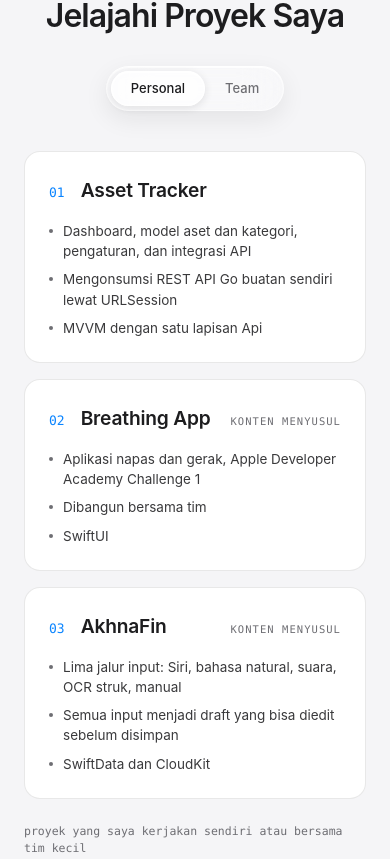
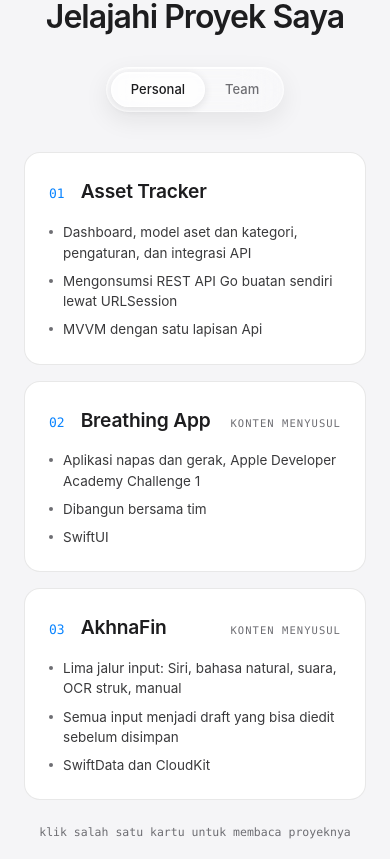
Before and after one commit to akhnafal-aban/akhnafal-aban.github.io, a React (Vite) app: page / in a window 390 px wide. Shown: the part 845-1704 px from the top of the page. Built offline with nearby package versions, Linux system fonts and the light colour scheme.

Commit message:
radical: home is a locked two-slide page, projects open in their own view with back navigation

```diff
--- a/src/App.tsx
+++ b/src/App.tsx
@@ -1,26 +1,23 @@
+import { useEffect, useState } from 'react'
 import { IntroSlide } from './slides/IntroSlide'
 import { IndexSlide } from './slides/IndexSlide'
-import { ProjectCoverSlide } from './slides/ProjectCoverSlide'
-import { MasalahSlide } from './slides/MasalahSlide'
-import { TechStackSlide } from './slides/TechStackSlide'
-import { ArsitekturSlide } from './slides/ArsitekturSlide'
-import { CodeSlide } from './slides/CodeSlide'
-import { UIGallerySlide } from './slides/UIGallerySlide'
-import { UiCodeSlide } from './slides/UiCodeSlide'
-import { EvidenceSlide } from './slides/EvidenceSlide'
+import { ProjectView } from './ProjectView'
+
+type View = { name: 'home' } | { name: 'project'; id: string }
+
 export default function App() {
-  return (
+  const [view, setView] = useState<View>({ name: 'home' })
+
+  useEffect(() => {
+    window.scrollTo(0, 0)
+  }, [view])
+
+  return view.name === 'home' ? (
     <main>
       <IntroSlide id="intro" />
-      <IndexSlide id="index" />
-      <ProjectCoverSlide id="cover-asset-tracker" />
-      <MasalahSlide id="masalah" />
-      <TechStackSlide id="stack" />
-      <ArsitekturSlide id="arsitektur" />
-      <CodeSlide id="code" />
-      <UIGallerySlide id="ui" />
-      <UiCodeSlide id="ui-code" />
-      <EvidenceSlide id="bukti" />
+      <IndexSlide id="index" onPick={(id) => setView({ name: 'project', id })} />
     </main>
+  ) : (
+    <ProjectView id={view.id} onBack={() => setView({ name: 'home' })} />
   )
 }
--- /dev/null
+++ b/src/ProjectView.tsx
@@ -0,0 +1,86 @@
+import { ProjectCoverSlide } from './slides/ProjectCoverSlide'
+import { MasalahSlide } from './slides/MasalahSlide'
+import { TechStackSlide } from './slides/TechStackSlide'
+import { ArsitekturSlide } from './slides/ArsitekturSlide'
+import { CodeSlide } from './slides/CodeSlide'
+import { UIGallerySlide } from './slides/UIGallerySlide'
+import { UiCodeSlide } from './slides/UiCodeSlide'
+import { EvidenceSlide } from './slides/EvidenceSlide'
+import { Slide } from './components/Slide'
+
+type EndCardProps = {
+  title: string
+  onBack: () => void
+}
+
+function EndCard({ title, onBack }: EndCardProps) {
+  return (
+    <Slide>
+      <div className="mx-auto flex max-w-md flex-col items-center text-center">
+        <h2 className="m-0 text-[clamp(1.5rem,3vw,2.2rem)] font-semibold leading-[1.15] tracking-[-0.02em]">
+          Selesai membaca {title}.
+        </h2>
+        <p className="m-0 mt-3 font-mono text-[12px] text-ink-3">proyek lain menyusul</p>
+        <button
+          type="button"
+          onClick={onBack}
+          className="mt-8 rounded-full bg-ios-blue px-6 py-3 text-[15px] font-semibold text-white shadow-[0_8px_24px_rgba(10,132,255,0.35)] transition-transform active:scale-[0.98]"
+        >
+          Kembali ke daftar proyek
+        </button>
+      </div>
+    </Slide>
+  )
+}
+
+type ProjectViewProps = {
+  id: string
+  onBack: () => void
+}
+
+export function ProjectView({ id, onBack }: ProjectViewProps) {
+  return (
+    <main>
+      <button
+        type="button"
+        onClick={onBack}
+        aria-label="Kembali ke daftar proyek"
+        className="glass fixed left-5 top-5 z-50 flex items-center gap-2 rounded-full px-4 py-2 text-[13px] font-medium text-ink"
+      >
+        <svg width="14" height="14" viewBox="0 0 24 24" fill="none" aria-hidden="true">
+          <path d="M15 5l-7 7 7 7" stroke="#1d1d1f" strokeWidth="2.4" strokeLinecap="round" strokeLinejoin="round" />
+        </svg>
+        Daftar proyek
+      </button>
+
+      {id === 'asset-tracker' ? (
+        <>
+          <ProjectCoverSlide id="cover-asset-tracker" />
+          <MasalahSlide id="masalah" />
+          <TechStackSlide id="stack" />
+          <ArsitekturSlide id="arsitektur" />
+          <CodeSlide id="code" />
+          <UIGallerySlide id="ui" />
+          <UiCodeSlide id="ui-code" />
+          <EvidenceSlide id="bukti" />
+          <EndCard title="Asset Tracker" onBack={onBack} />
+        </>
+      ) : (
+        <Slide>
+          <div className="mx-auto flex max-w-md flex-col items-center text-center">
+            <h2 className="m-0 text-[clamp(1.5rem,3vw,2.2rem)] font-semibold tracking-[-0.02em]">
+              Konten proyek ini belum tersedia.
+            </h2>
+            <button
+              type="button"
+              onClick={onBack}
+              className="mt-8 rounded-full bg-ios-blue px-6 py-3 text-[15px] font-semibold text-white shadow-[0_8px_24px_rgba(10,132,255,0.35)] transition-transform active:scale-[0.98]"
+            >
+              Kembali ke daftar proyek
+            </button>
+          </div>
+        </Slide>
+      )}
+    </main>
+  )
+}
--- a/src/data/projects.ts
+++ b/src/data/projects.ts
@@ -5,8 +5,7 @@ export type Project = {
   title: string
   kind: ProjectKind
   points: string[]
-  anchor?: string
-  live: boolean
+  view?: string
 }
 
 export const projects: Project[] = [
@@ -14,8 +13,7 @@ export const projects: Project[] = [
     no: '01',
     title: 'Asset Tracker',
     kind: 'personal',
-    anchor: '#cover-asset-tracker',
-    live: true,
+    view: 'asset-tracker',
     points: [
       'Dashboard, model aset dan kategori, pengaturan, dan integrasi API',
       'Mengonsumsi REST API Go buatan sendiri lewat URLSession',
@@ -26,7 +24,6 @@ export const projects: Project[] = [
     no: '02',
     title: 'Breathing App',
     kind: 'personal',
-    live: false,
     points: [
       'Aplikasi napas dan gerak, Apple Developer Academy Challenge 1',
       'Dibangun bersama tim',
@@ -37,7 +34,6 @@ export const projects: Project[] = [
     no: '03',
     title: 'AkhnaFin',
     kind: 'personal',
-    live: false,
     points: [
       'Lima jalur input: Siri, bahasa natural, suara, OCR struk, manual',
       'Semua input menjadi draft yang bisa diedit sebelum disimpan',
--- a/src/slides/IndexSlide.tsx
+++ b/src/slides/IndexSlide.tsx
@@ -4,13 +4,18 @@ import { Slide } from '../components/Slide'
 import { LiquidGlassTabs, type ProjectKind } from '../components/LiquidGlassTabs'
 import { projects, type Project } from '../data/projects'
 
-function ProjectCard({ p, reduce }: { p: Project; reduce: boolean | null }) {
+type IndexSlideProps = {
+  id?: string
+  onPick: (view: string) => void
+}
+
+function ProjectCard({ p, reduce, onPick }: { p: Project; reduce: boolean | null; onPick: (v: string) => void }) {
   const body = (
     <>
       <div className="flex items-baseline gap-4">
         <span className="font-mono text-[13px] text-ios-blue">{p.no}</span>
         <span className="text-[clamp(1.2rem,2vw,1.5rem)] font-semibold tracking-[-0.01em]">{p.title}</span>
-        {!p.live && (
+        {!p.view && (
           <span className="ml-auto font-mono text-[10.5px] uppercase tracking-[0.1em] text-ink-3">
             konten menyusul
           </span>
@@ -28,32 +33,30 @@ function ProjectCard({ p, reduce }: { p: Project; reduce: boolean | null }) {
   )
 
   const cls =
-    'block w-full rounded-2xl border border-ink/10 bg-panel p-6 text-left no-underline transition-transform md:p-7 ' +
-    (p.live ? 'hover:-translate-y-0.5' : '')
-
-  if (!p.live) {
-    return (
-      <motion.li layout className="list-none">
-        <div className={cls}>{body}</div>
-      </motion.li>
-    )
-  }
+    'block w-full rounded-2xl border border-ink/10 bg-panel p-6 text-left md:p-7 ' +
+    (p.view ? 'cursor-pointer transition-transform hover:-translate-y-0.5' : '')
 
   return (
     <motion.li layout className="list-none">
-      <motion.a
-        href={p.anchor}
-        className={cls}
-        whileHover={reduce ? undefined : { y: -3 }}
-        transition={{ type: 'spring', stiffness: 400, damping: 25 }}
-      >
-        {body}
-      </motion.a>
+      {p.view ? (
+        <motion.button
+          type="button"
+          onClick={() => onPick(p.view as string)}
+          className={cls}
+          whileHover={reduce ? undefined : { y: -3 }}
+          whileTap={reduce ? undefined : { scale: 0.99 }}
+          transition={{ type: 'spring', stiffness: 400, damping: 25 }}
+        >
+          {body}
+        </motion.button>
+      ) : (
+        <div className={cls}>{body}</div>
+      )}
     </motion.li>
   )
 }
 
-export function IndexSlide({ id }: { id?: string }) {
+export function IndexSlide({ id, onPick }: IndexSlideProps) {
   const [kind, setKind] = useState<ProjectKind>('personal')
   const reduce = useReducedMotion()
   const shown = projects.filter((p) => p.kind === kind)
@@ -72,7 +75,7 @@ export function IndexSlide({ id }: { id?: string }) {
         <motion.ul layout className="m-0 flex w-full list-none flex-col gap-4 p-0">
           <AnimatePresence mode="popLayout" initial={false}>
             {shown.map((p) => (
-              <ProjectCard key={p.no} p={p} reduce={reduce} />
+              <ProjectCard key={p.no} p={p} reduce={reduce} onPick={onPick} />
             ))}
           </AnimatePresence>
         </motion.ul>
@@ -85,7 +88,7 @@ export function IndexSlide({ id }: { id?: string }) {
         )}
 
         <p className="m-0 mt-6 font-mono text-[11.5px] text-ink-3">
-          {kind === 'personal' ? 'proyek yang saya kerjakan sendiri atau bersama tim kecil' : 'proyek team menyusul'}
+          {kind === 'personal' ? 'klik salah satu kartu untuk membaca proyeknya' : 'proyek team menyusul'}
         </p>
       </div>
     </Slide>
```
Also changed, not shown: 1 other file (tests, documents, lock files or other folders).
